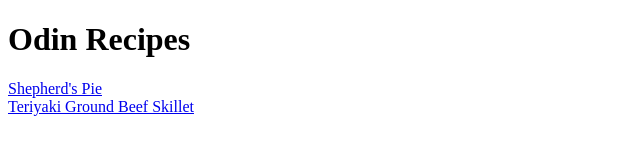
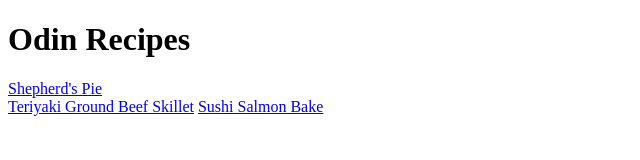
Before and after one commit to seanazkeane/odin-recipes-2025, a plain HTML site: page index.html in a window 1280 px wide. Shown: the whole page, without its empty margins (0-640 px from the left). Drawn offline with Linux system fonts and the light colour scheme.

Commit message:
Adding link to Homepage for Sushi Bake page

```diff
--- a/index.html
+++ b/index.html
@@ -9,5 +9,6 @@
     <h1>Odin Recipes</h1>
     <a href="recipes/shepherds-pie.html">Shepherd's Pie</a><br>
     <a href="recipes/teriyaki-beef.html">Teriyaki Ground Beef Skillet</a>
+    <a href="recipes/sushi-bake.html">Sushi Salmon Bake</a>
 </body>
 </html>
```
